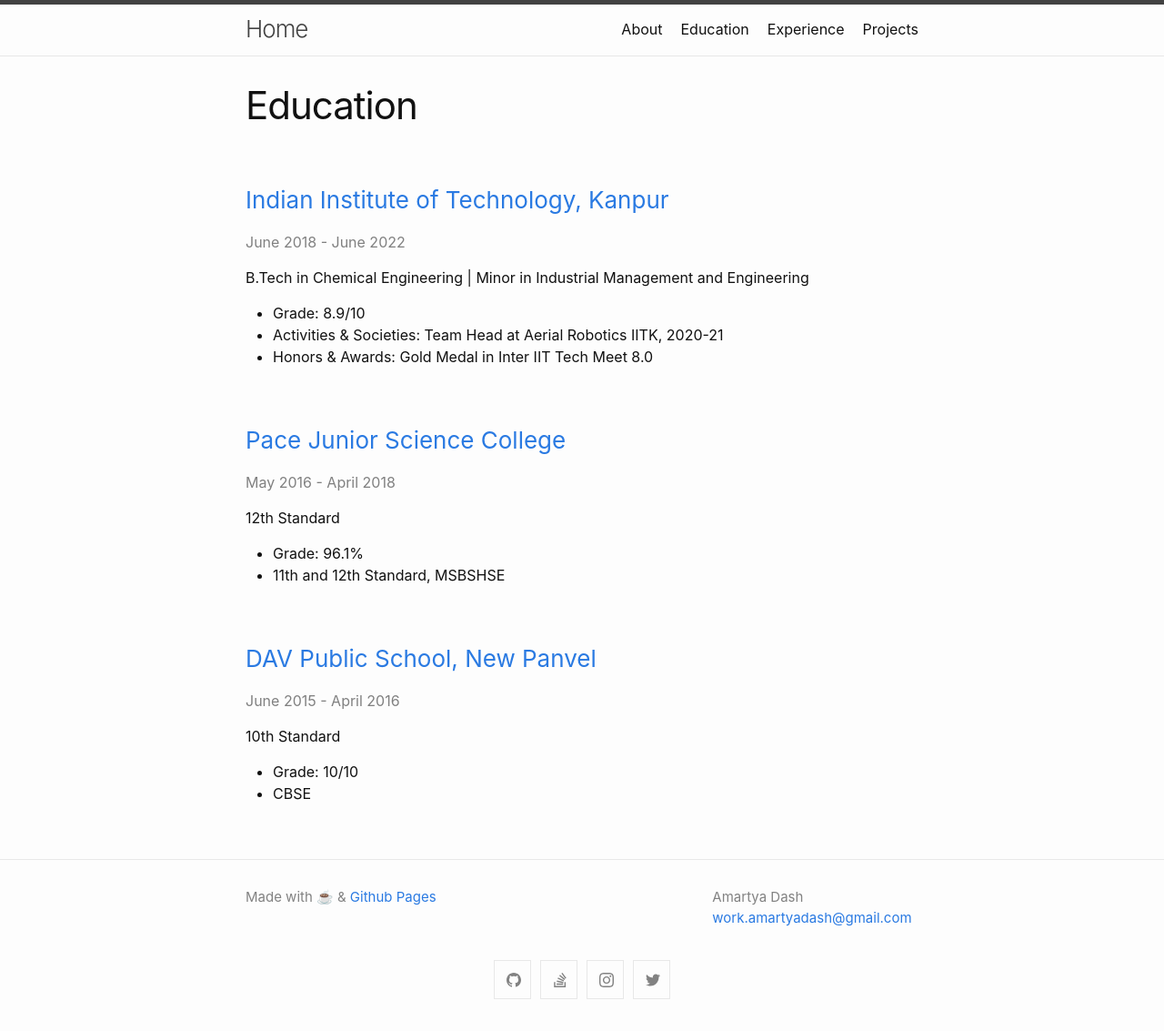
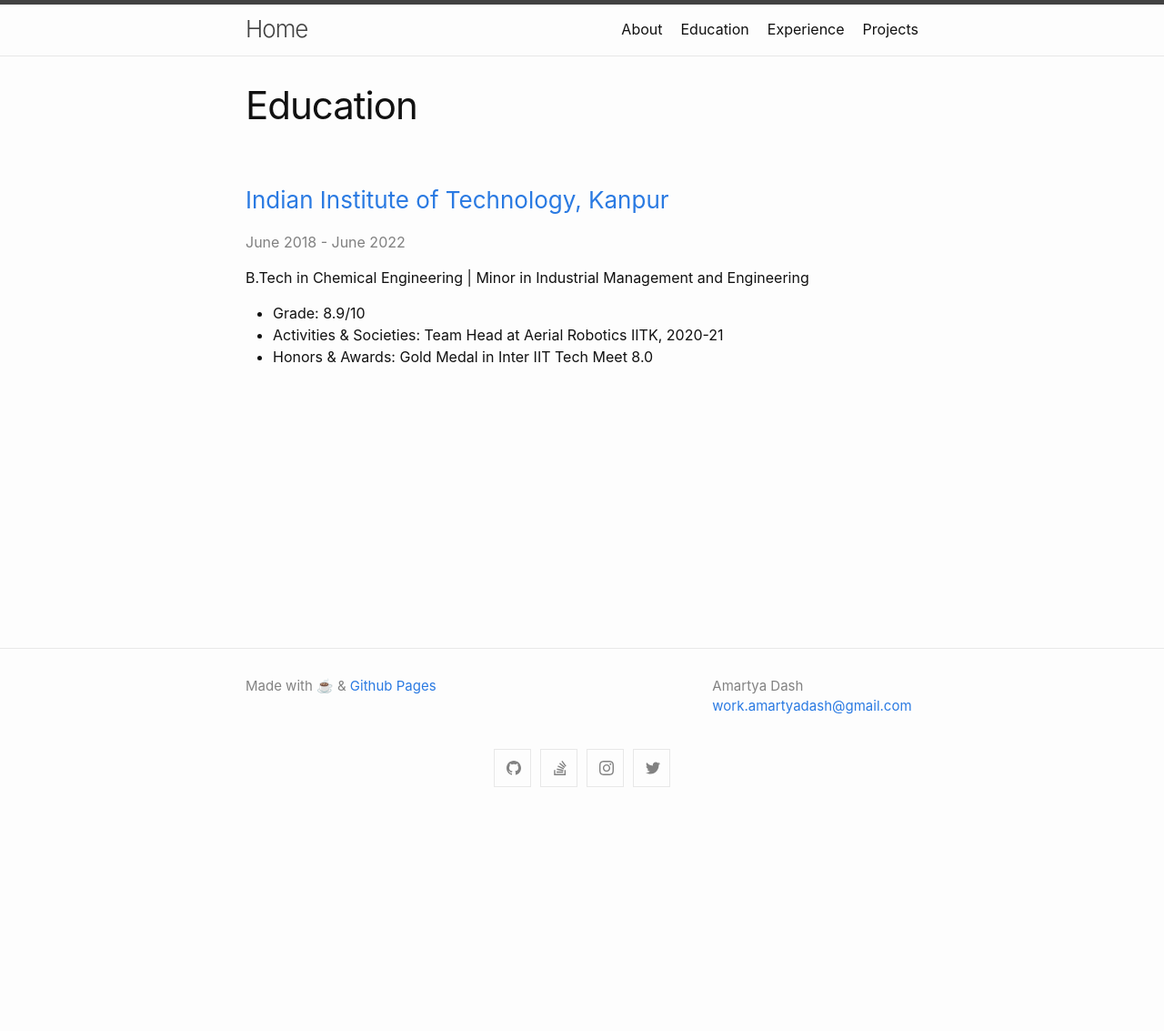
Before and after one commit to amartyadash/amartyadash.github.io, a Jekyll site: the page built from education.md, in a window 1280 px wide. Shown: the whole page at 91% size. Built offline with Jekyll 4.4.1, drawn with Linux system fonts in a browser that asks for light colours; after the commit the page ends 900 px from its top, so only the background shows below that.

Commit message:
Update education.md

```diff
--- a/education.md
+++ b/education.md
@@ -12,21 +12,3 @@ B.Tech in Chemical Engineering \| Minor in Industrial Management and Engineering
 * Grade: 8.9/10
 * Activities & Societies: Team Head at Aerial Robotics IITK, 2020-21
 * Honors & Awards: Gold Medal in Inter IIT Tech Meet 8.0
-
-
-### [Pace Junior Science College](https://pacejuniorsciencecollege.com/)
-<span style="color:gray">May 2016 - April 2018 </span>
-
-12th Standard
-
-* Grade: 96.1%
-* 11th and 12th Standard, MSBSHSE
-
-
-### [DAV Public School, New Panvel](https://davnewpanvel.com/)
-<span style="color:gray">June 2015 - April 2016 </span>
-
-10th Standard
-
-* Grade: 10/10
-* CBSE
```
